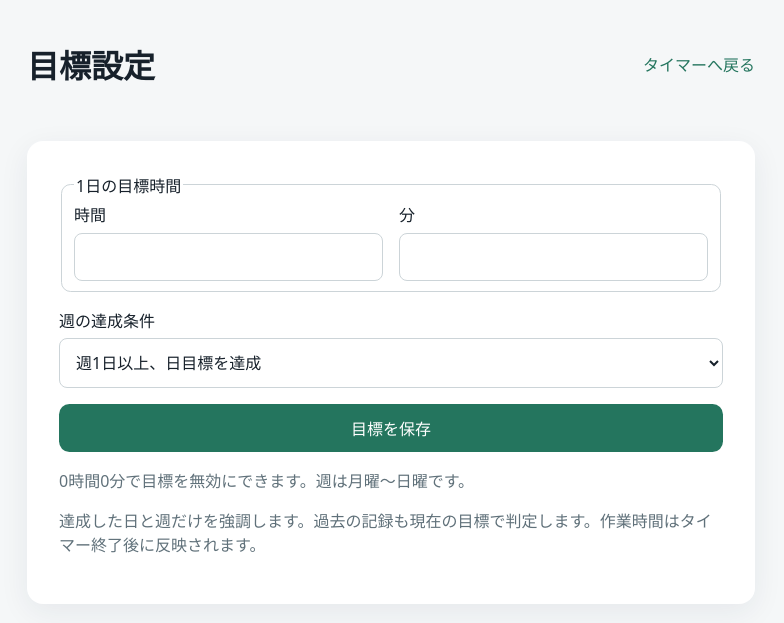
After one commit to shogogoto/web-timer, a FastAPI app: template app/templates/goals.html in a window 1280 px wide. The commit adds this page. Shown: the top 623 px of the page, without its empty margins (249-1033 px from the left). Run offline with FastAPI, Linux system fonts and the light colour scheme; the template is opened without the code that fills it, so the values that code supplies are empty.

Commit message:
Add personal daily goals and weekly achievement highlights

```diff
--- a/app/main.py
+++ b/app/main.py
@@ -55,6 +55,11 @@ def initialize_database(database_engine=engine) -> None:
     if database_engine.dialect.name != "sqlite":
         return
     with database_engine.begin() as connection:
+        user_columns = {row[1] for row in connection.exec_driver_sql("PRAGMA table_info(users)")}
+        if "daily_goal_minutes" not in user_columns:
+            connection.exec_driver_sql("ALTER TABLE users ADD COLUMN daily_goal_minutes INTEGER NOT NULL DEFAULT 0")
+        if "weekly_goal_days" not in user_columns:
+            connection.exec_driver_sql("ALTER TABLE users ADD COLUMN weekly_goal_days INTEGER NOT NULL DEFAULT 5")
         reminder_columns = {row[1] for row in connection.exec_driver_sql("PRAGMA table_info(reminders)")}
         if "message" not in reminder_columns:
             connection.exec_driver_sql("ALTER TABLE reminders ADD COLUMN message VARCHAR(120)")
@@ -301,6 +306,9 @@ def activity_summary(
     else:
         now = now.astimezone(TZ)
     today = now.date()
+    account = db.get(User, user_id)
+    goal_seconds = (account.daily_goal_minutes or 0) * 60 if account else 0
+    goal_days = account.weekly_goal_days if account else 5
     current_week_start = today - timedelta(days=today.weekday())
     viewed_week_date = target_week or today
     week_start = viewed_week_date - timedelta(days=viewed_week_date.weekday())
@@ -325,6 +333,10 @@ def activity_summary(
         (week_start_utc, week_end_utc),
         (month_start_utc, month_end_utc),
         (year_start_utc, year_end_utc),
+        (
+            datetime.combine(month_start - timedelta(days=month_start.weekday()), datetime.min.time(), TZ).astimezone(timezone.utc),
+            datetime.combine(next_month + timedelta(days=(7 - next_month.weekday()) % 7), datetime.min.time(), TZ).astimezone(timezone.utc),
+        ),
     ])
     merged_ranges: list[tuple[datetime, datetime]] = []
     for range_start, range_end in ranges:
@@ -443,6 +455,12 @@ def activity_summary(
                 add_interval(clipped_start, clipped_end, session.status, session.id)
 
     weekday_labels = ["月", "火", "水", "木", "金", "土", "日"]
+    def goal_achieved(day):
+        return bool(goal_seconds and day <= today and daily_seconds.get(day, 0) >= goal_seconds)
+
+    def week_achieved(start):
+        return bool(goal_seconds and sum(goal_achieved(start + timedelta(days=i)) for i in range(7)) >= goal_days)
+
     week = []
     week_max_minutes = max((daily_seconds.get(week_start + timedelta(days=i), 0) // 60 for i in range(7)), default=0)
     for index, label in enumerate(weekday_labels):
@@ -457,6 +475,7 @@ def activity_summary(
             "duration_long": format_hours_minutes(seconds),
             "percent": round(minutes / week_max_minutes * 100) if week_max_minutes else 0,
             "is_today": day == today,
+            "goal_achieved": goal_achieved(day),
         })
 
     month_max = max((seconds for day, seconds in daily_seconds.items() if day.month == month_start.month and day.year == month_start.year), default=0)
@@ -472,6 +491,8 @@ def activity_summary(
             "in_month": day.month == month_start.month,
             "is_today": day == today,
             "is_viewed_week": week_start <= day <= week_end,
+            "goal_achieved": goal_achieved(day),
+            "week_goal_achieved": week_achieved(dates[0]),
         } for day in dates])
 
     month_seconds = sum(seconds for day, seconds in daily_seconds.items() if day.month == month_start.month and day.year == month_start.year)
@@ -537,6 +558,10 @@ def activity_summary(
         detail["sessions"] = sorted(detail["sessions"])
     return {
         "today_seconds": daily_seconds.get(today, 0),
+        "goal_seconds": goal_seconds,
+        "goal_days": goal_days,
+        "achieved_days": sum(day["goal_achieved"] for day in week),
+        "week_goal_achieved": week_achieved(week_start),
         "today_minutes": daily_seconds.get(today, 0) // 60,
         "week": week,
         "week_label": "今週" if week_start == current_week_start else f"{week_start.month}月{week_start.day}日〜{week_end.month}月{week_end.day}日",
@@ -668,6 +693,28 @@ def timer_page(
             "pause_policy": policy,
         },
     )
+
+
+@app.get("/goals", response_class=HTMLResponse)
+def goal_page(request: Request, user: User = Depends(current_user)):
+    return templates.TemplateResponse(request, "goals.html", {"user": user})
+
+
+@app.post("/goals")
+def save_goals(
+    hours: int = Form(),
+    minutes: int = Form(),
+    weekly_days: int = Form(),
+    user: User = Depends(current_user),
+    db: Session = Depends(get_db),
+):
+    total = hours * 60 + minutes
+    if hours not in range(25) or minutes not in range(60) or total > 1440 or weekly_days not in range(1, 8):
+        raise HTTPException(422, "目標時間は0〜24時間、週の達成日数は1〜7日で設定してください")
+    user.daily_goal_minutes = total
+    user.weekly_goal_days = weekly_days
+    db.commit()
+    return redirect("/goals?saved=1")
 
 
 WEEKDAY_LABELS = ["月", "火", "水", "木", "金", "土", "日"]
--- a/app/models.py
+++ b/app/models.py
@@ -17,6 +17,8 @@ class User(Base):
     username: Mapped[str] = mapped_column(String(64), unique=True, index=True)
     password_hash: Mapped[str] = mapped_column(String(255))
     role: Mapped[str] = mapped_column(String(16), default="user")
+    daily_goal_minutes: Mapped[int] = mapped_column(Integer, default=0)
+    weekly_goal_days: Mapped[int] = mapped_column(Integer, default=5)
     created_at: Mapped[datetime] = mapped_column(DateTime(timezone=True), default=utcnow)
     sessions: Mapped[list["TimerSession"]] = relationship(back_populates="user")
     reminders: Mapped[list["Reminder"]] = relationship(back_populates="user", cascade="all, delete-orphan")
--- a/app/static/style.css
+++ b/app/static/style.css
@@ -178,6 +178,17 @@ input, select {
 .calendar-day.current .day-number { color: var(--primary); font-weight: 700; }
 .calendar-day.current .activity-bubble { outline: 2px solid var(--primary); outline-offset: 4px; }
 .calendar-day.selected { background: var(--control); }
+.goal-progress { text-align: center; color: var(--muted); font-size: .85rem; }
+.goal-progress.achieved { color: var(--primary); font-weight: 700; }
+.week-day.goal-achieved .bar-value::after { content: ' ✓'; color: var(--primary); }
+.calendar-day.goal-achieved .activity-bubble { background: var(--primary); }
+.calendar-day.goal-achieved .day-number::after { content: ' ✓'; color: var(--primary); }
+.calendar-week.goal-achieved { box-shadow: inset 0 0 0 2px var(--primary); background: var(--week-highlight); }
+.week-chart.goal-achieved { padding: .4rem; border-radius: .65rem; background: var(--week-highlight); }
+.goal-form fieldset { min-width: 0; border: 1px solid var(--border); border-radius: .6rem; }
+.goal-time { display: grid; grid-template-columns: 1fr 1fr; gap: 1rem; }
+.goal-time label { min-width: 0; }
+.goal-time input { width: 100%; min-width: 0; }
 .detail-heading { display: flex; justify-content: space-between; align-items: baseline; }
 .detail-heading span { color: var(--muted); }
 .detail-heading b { color: var(--text); font-variant-numeric: tabular-nums; }
--- /dev/null
+++ b/app/templates/goals.html
@@ -0,0 +1,20 @@
+{% extends "base.html" %}
+{% block title %}目標設定 | Focus Timer{% endblock %}
+{% block body %}
+<main class="timer-shell">
+  <header><h1>目標設定</h1><a class="back-link" href="/">タイマーへ戻る</a></header>
+  <section class="card">
+    {% if request.query_params.get('saved') %}<p class="notice" role="status">目標を保存しました。</p>{% endif %}
+    <form method="post" class="stack goal-form">
+      <fieldset><legend>1日の目標時間</legend><div class="goal-time">
+        <label>時間<input type="number" name="hours" min="0" max="24" value="{{ user.daily_goal_minutes // 60 }}" required></label>
+        <label>分<input type="number" name="minutes" min="0" max="59" value="{{ user.daily_goal_minutes % 60 }}" required></label>
+      </div></fieldset>
+      <label>週の達成条件<select name="weekly_days">{% for days in range(1, 8) %}<option value="{{ days }}"{% if user.weekly_goal_days == days %} selected{% endif %}>週{{ days }}日以上、日目標を達成</option>{% endfor %}</select></label>
+      <button class="primary">目標を保存</button>
+    </form>
+    <p class="muted">0時間0分で目標を無効にできます。週は月曜〜日曜です。</p>
+    <p class="muted">達成した日と週だけを強調します。過去の記録も現在の目標で判定します。作業時間はタイマー終了後に反映されます。</p>
+  </section>
+</main>
+{% endblock %}
```
Also changed, not shown: app/templates/admin_user.html (+5 -4 lines), app/templates/timer.html (+6 -5 lines), tests/test_preferences.py (+56 -1 lines), README.md.
